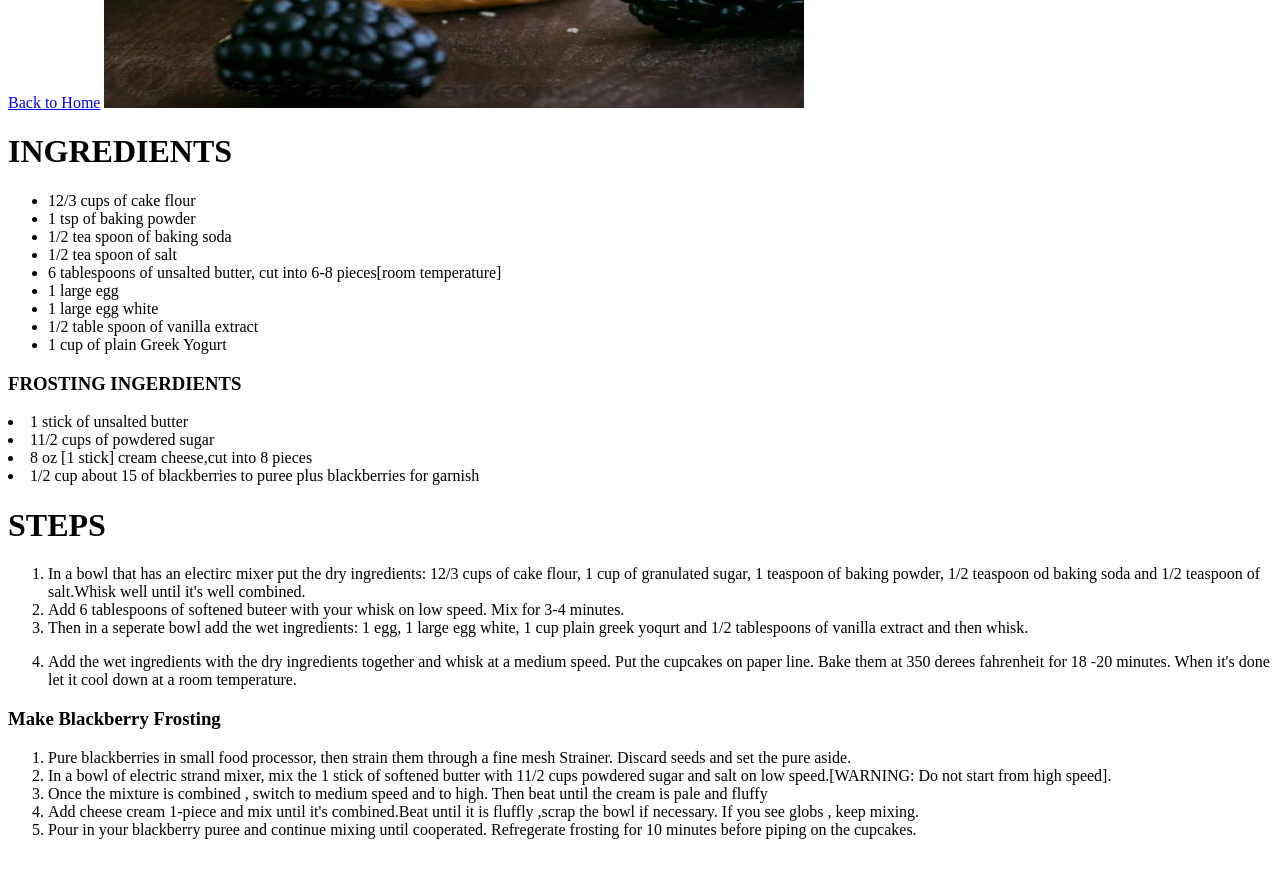
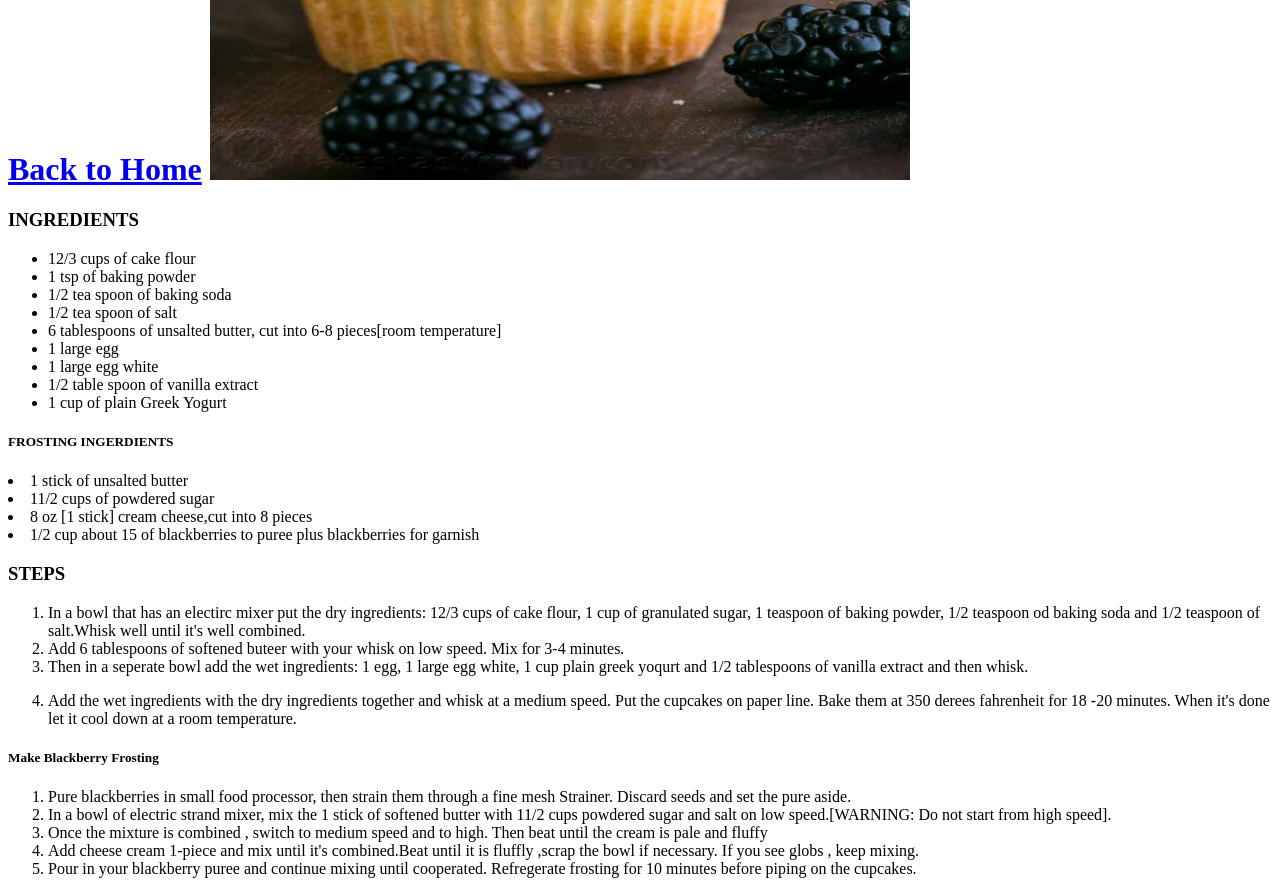
Before and after one commit to mwanunura/odin-recipes, a plain HTML site: page Recipes/Cupcake.html in a window 1280 px wide. Shown: the part 600-1494 px from the top of the page. Before the commit the page ends 1455 px from the top, so only its background shows below. Drawn offline with Linux system fonts and the light colour scheme.

Commit message:
changed size of text on cupcake link

```diff
--- a/Recipes/Cupcake.html
+++ b/Recipes/Cupcake.html
@@ -6,10 +6,12 @@
     <title>Document</title>
 </head>
 <body>
+    <h1>LITTLE BITE,LOTS OF JOY<h1>
     <a href="./recipes/Cupcake.html"></a>
     <a href="../index.html">Back to Home</a>
     <img height="700" width="700" src="/images/cupcake.jpg">
-    <h1>INGREDIENTS</h1>
+    <h1><h1>
+    <h3>INGREDIENTS</h3>
     <ul>
         <li>12/3 cups of cake flour</li>
         <li>1 tsp of baking powder</li>
@@ -21,20 +23,20 @@
         <li>1/2 table spoon of vanilla extract</li>
         <li>1 cup of plain Greek Yogurt</li>
     </ul>
-    <h3>FROSTING INGERDIENTS</h3>
+    <h5>FROSTING INGERDIENTS</h5>
     <li>1 stick of unsalted  butter</li>
     <li>11/2 cups of powdered sugar</li>
     <li>8 oz [1 stick] cream cheese,cut into 8 pieces</li>
     <li>1/2 cup about 15 of blackberries to puree plus blackberries for garnish</li>
 
-    <h1>STEPS</h1>
+    <h3>STEPS</h3>
     <ol>
         <li>In a bowl that has an electirc mixer put the dry ingredients: 12/3 cups of cake flour, 1 cup of granulated sugar, 1 teaspoon of baking powder, 1/2 teaspoon od baking soda and 1/2 teaspoon of salt.Whisk well until it's well combined.</li>
         <li>Add 6 tablespoons of softened buteer with your whisk on low speed. Mix for 3-4 minutes.</li>
         <li>Then in a seperate bowl add the wet ingredients: 1 egg, 1 large egg white, 1 cup plain greek yoqurt and 1/2 tablespoons of vanilla extract and then whisk.</li>
         <li><p>Add the wet ingredients with the dry ingredients together and whisk at a medium speed. Put the cupcakes on paper line. Bake them at 350 derees fahrenheit for 18 -20 minutes. When it's done let it cool down at a room temperature. </p></li>
         </ol>
-        <h3>Make Blackberry Frosting</h3>
+        <h5>Make Blackberry Frosting</h5>
         <ol>
         <li>Pure blackberries in small food processor, then strain them through a fine mesh Strainer. Discard seeds and set the pure aside.</li>
         <li>In a bowl of electric strand mixer, mix the 1 stick of softened butter with 11/2 cups powdered sugar and salt on low speed.[WARNING: Do not start from high speed].</li>
@@ -43,5 +45,6 @@
         <li>Pour in your blackberry puree and continue mixing until cooperated. Refregerate frosting for 10 minutes before piping on the cupcakes.</li>
         </ol>
 
+
 </body>
 </html>
```
